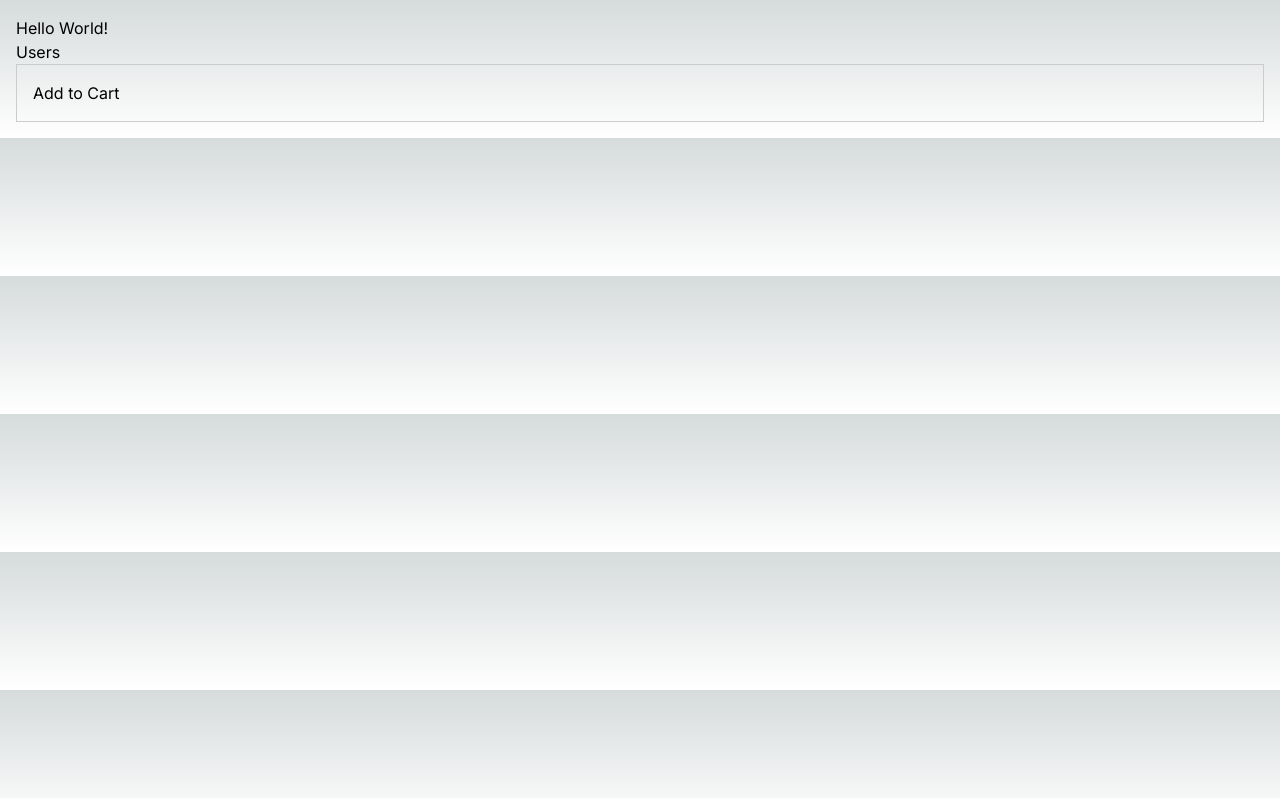
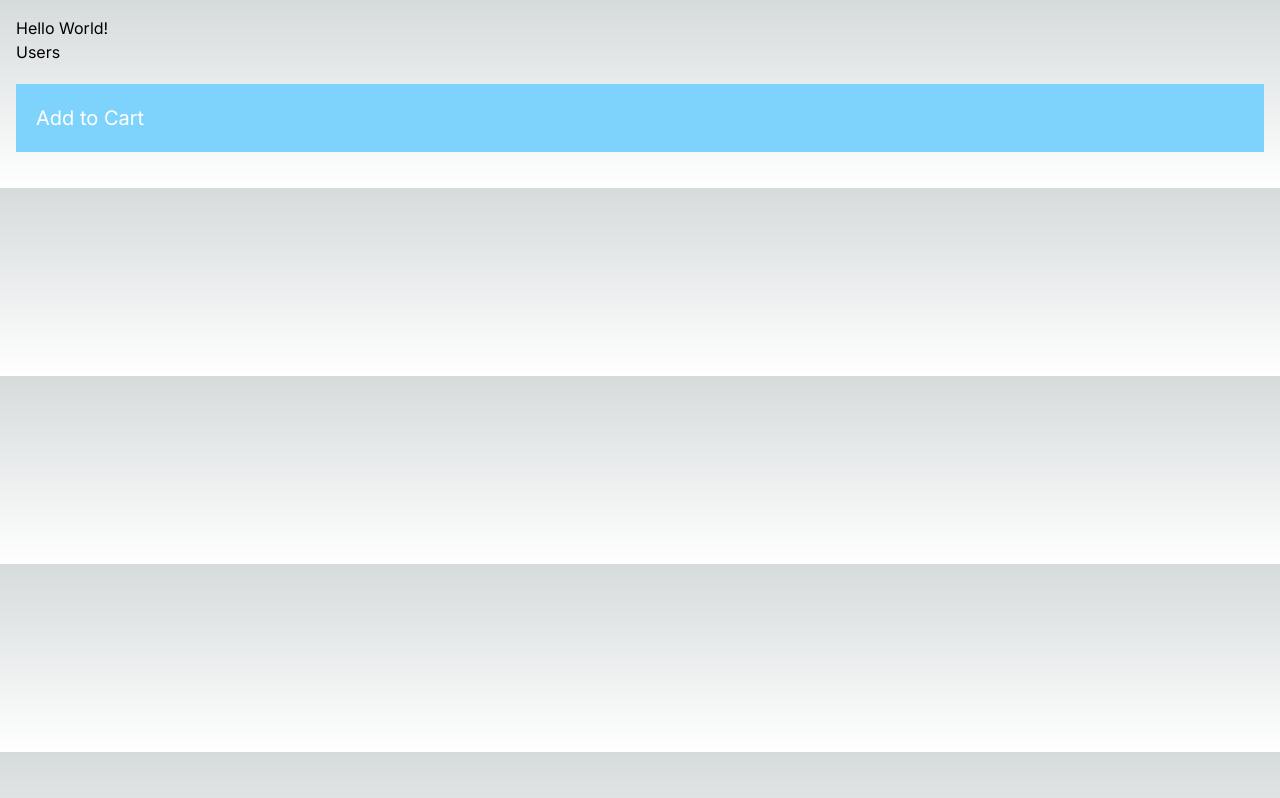
Before and after one commit to reneb1404/learning-nextjs, a Next.js app: page / in a window 1280 px wide. Built offline with nearby package versions, Linux system fonts and the light colour scheme.

Commit message:
Added tailwind styling instead of css module

```diff
--- a/app/components/ProductCard.tsx
+++ b/app/components/ProductCard.tsx
@@ -1,10 +1,9 @@
 import React from "react";
 import AddToCart from "./AddToCart";
-import styles from "./ProductCard.module.css";
 
 const ProductCard = () => {
 	return (
-		<div className={styles.card}>
+		<div className="p-5 my-5 bg-sky-300 text-white text-xl hover:bg-sky-600">
 			<AddToCart />
 		</div>
 	);
```
